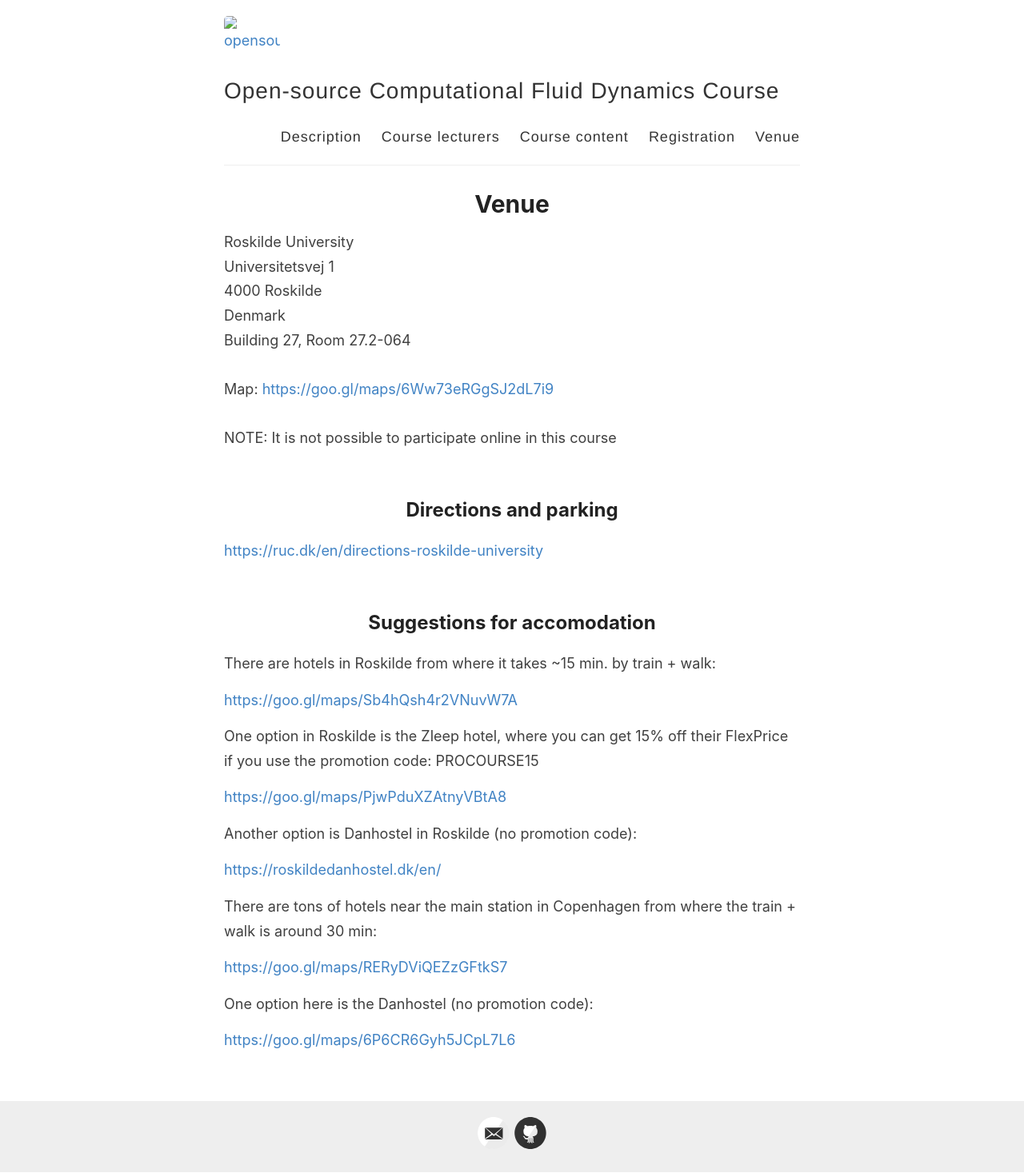
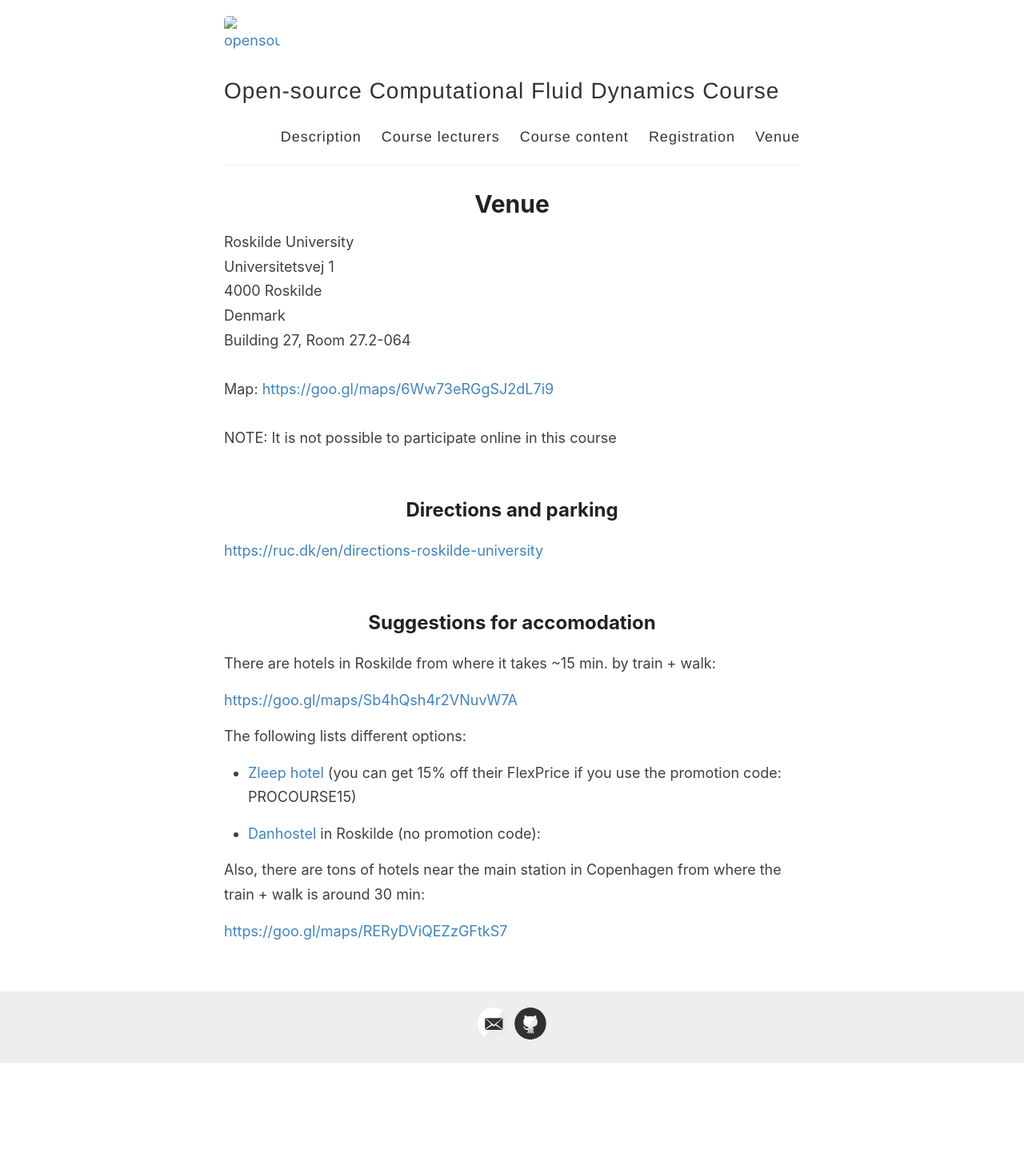
Before and after one commit to OpenSourceCFDCourse/opensourcecfdcourse.github.io, a Jekyll site: the page built from _pages/venue.md, in a window 1280 px wide. Shown: the whole page at 80% size. Built offline with Jekyll 4.4.1, drawn with Linux system fonts in a browser that asks for light colours; after the commit the page ends 1330 px from its top, so only the background shows below that.

Commit message:
Update venue.md

```diff
--- a/_pages/venue.md
+++ b/_pages/venue.md
@@ -24,26 +24,13 @@ There are hotels in Roskilde from where it takes ~15 min. by train + walk:
 
 [https://goo.gl/maps/Sb4hQsh4r2VNuvW7A](https://goo.gl/maps/Sb4hQsh4r2VNuvW7A)
 
+The following lists different options:
+
+- [Zleep hotel](https://goo.gl/maps/PjwPduXZAtnyVBtA8) (you can get 15% off their FlexPrice if you use the promotion code: PROCOURSE15)
+
+- [Danhostel](https://roskildedanhostel.dk/en/) in Roskilde (no promotion code):
 
 
-One option in Roskilde is the Zleep hotel, where you can get 15% off their FlexPrice if you use the promotion code: PROCOURSE15
-
-[https://goo.gl/maps/PjwPduXZAtnyVBtA8](https://goo.gl/maps/PjwPduXZAtnyVBtA8)
-
-
-
-Another option is Danhostel in Roskilde (no promotion code):
-
-[https://roskildedanhostel.dk/en/](https://roskildedanhostel.dk/en/)
-
-
-
-There are tons of hotels near the main station in Copenhagen from where the train + walk is around 30 min:
+Also, there are tons of hotels near the main station in Copenhagen from where the train + walk is around 30 min:
 
 [https://goo.gl/maps/RERyDViQEZzGFtkS7](https://goo.gl/maps/RERyDViQEZzGFtkS7)
-
-
-
-One option here is the Danhostel (no promotion code):
-
-[https://goo.gl/maps/6P6CR6Gyh5JCpL7L6](https://goo.gl/maps/6P6CR6Gyh5JCpL7L6)
```
